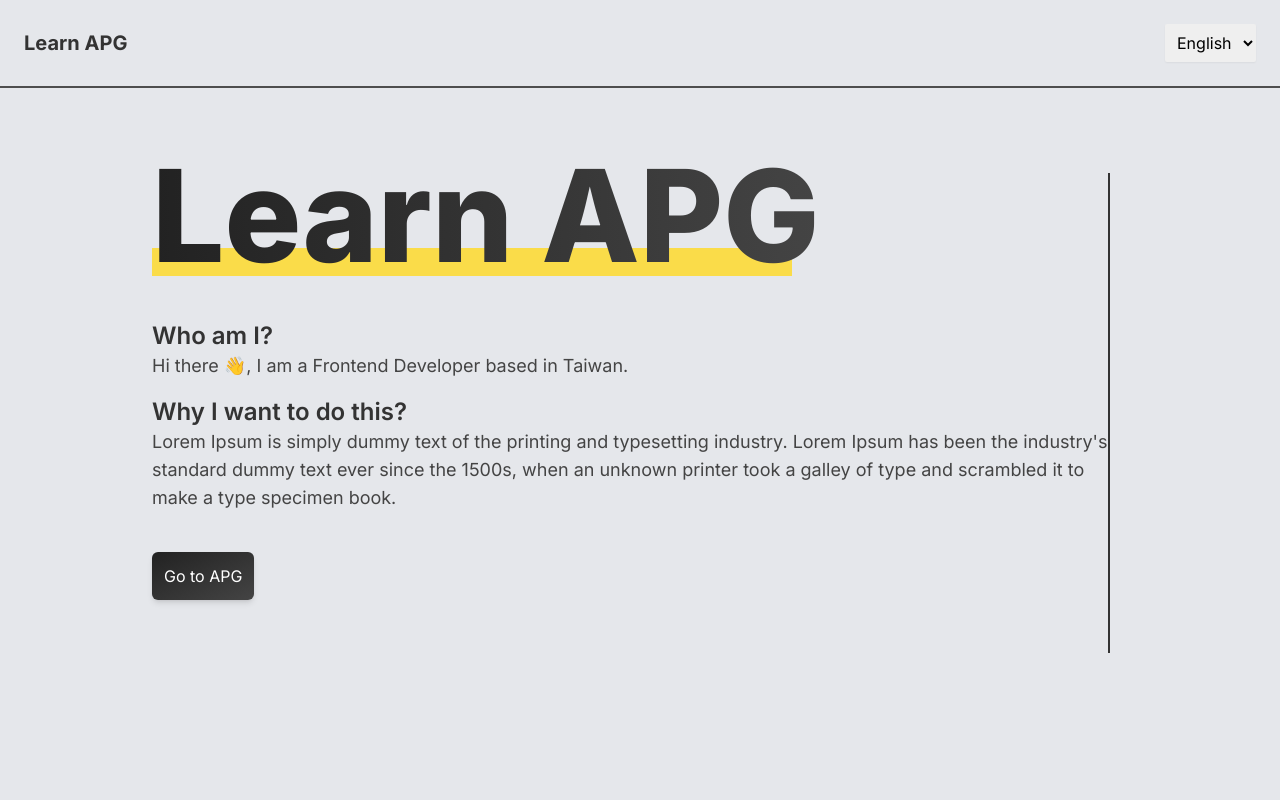
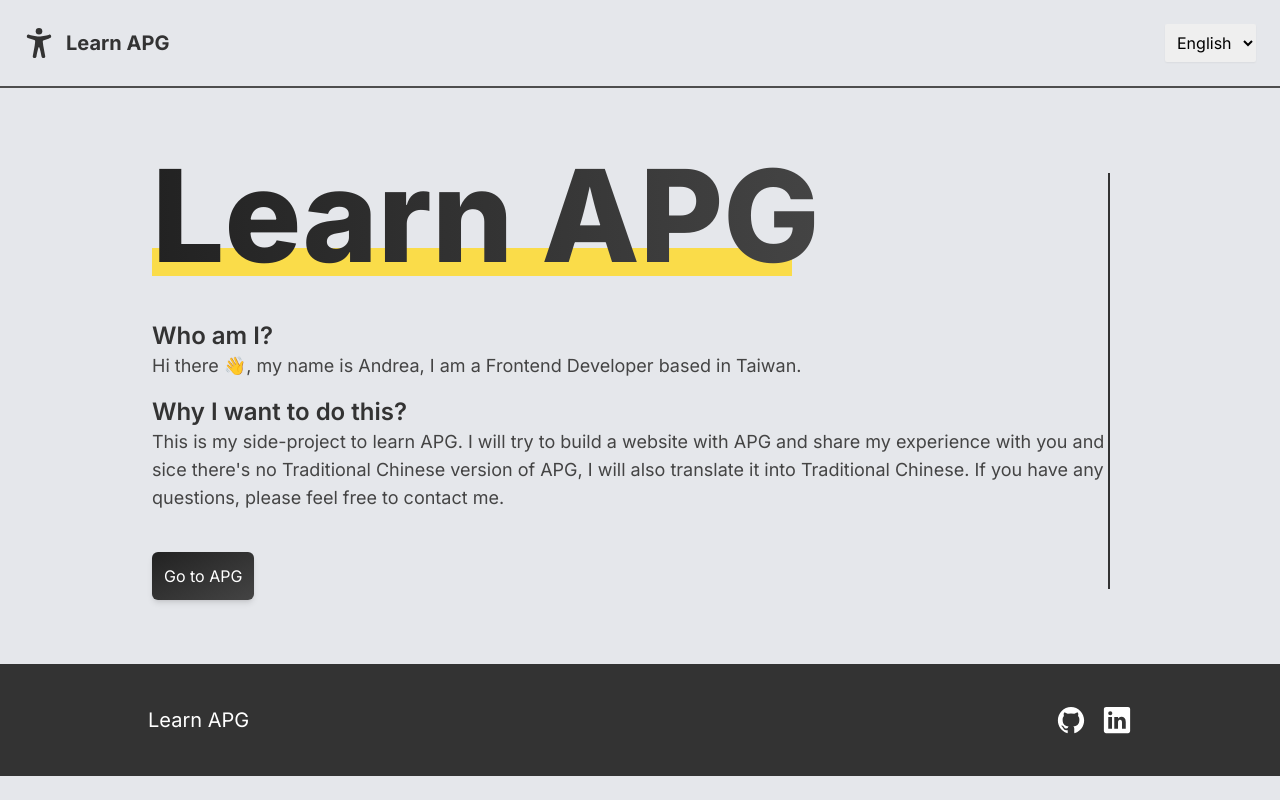
Before and after one commit to AndreaFan123/learn_a11y_pattern, a Next.js app: page /en in a window 1280 px wide. Built offline with nearby package versions, Linux system fonts and the light colour scheme.

Commit message:
Add footer

```diff
--- a/app/[lang]/apg/[...route]/page.tsx
+++ b/app/[lang]/apg/[...route]/page.tsx
@@ -1,4 +1,4 @@
-import { Container } from '@/app/components/Container';
+import { Container } from '@/app/components/layout/Container';
 
 export default function Page() {
   return (
--- a/app/[lang]/layout.tsx
+++ b/app/[lang]/layout.tsx
@@ -32,7 +32,7 @@ export default async function RootLayout({
       <body className={inter.className}>
         <Navbar dictionary={d['navbar']} />
         {children}
-        {/* <Footer /> */}
+        <Footer />
       </body>
     </html>
   );
--- a/app/components/Footer.tsx
+++ b/app/components/Footer.tsx
@@ -1,7 +1,20 @@
+import Link from 'next/link';
+import { IoLogoGithub, IoLogoLinkedin } from 'react-icons/io5';
+
 export default function Footer() {
   return (
-    <footer>
-      <div>Footer</div>
+    <footer className="bg-[#333] w-screen h-28">
+      <div className="max-w-5xl h-full mx-auto p-5 flex justify-between items-center">
+        <h3 className="text-white text-xl">Learn APG</h3>
+        <div className="flex gap-4">
+          <Link href="https://github.com/AndreaFan123/learn_a11y_pattern">
+            <IoLogoGithub color="white" size={30} />
+          </Link>
+          <Link href="https://www.linkedin.com/in/andrea-fan-b98491b9/">
+            <IoLogoLinkedin color="white" size={30} />
+          </Link>
+        </div>
+      </div>
     </footer>
   );
 }
--- a/app/components/Navbar.tsx
+++ b/app/components/Navbar.tsx
@@ -1,5 +1,6 @@
 import Link from 'next/link';
 import LocaleSwitcher from './LocaleSwitcher';
+import { IoAccessibility } from 'react-icons/io5';
 import { Locale } from '@/i18n-config';
 
 export default function Navbar({
@@ -13,9 +14,14 @@ export default function Navbar({
     // <header className="w-full bg-gradient-to-r from-cyan-800 to-cyan-900 p-6">
     <header className="w-full p-6 border-b-2 border-[#4e4e4e]">
       <div className="flex justify-between items-center">
-        <h1 className="font-bold text-[#333333] text-xl">
-          <Link href="/en">{dictionary.welcome}</Link>
-        </h1>
+        <Link
+          href="/en"
+          className="flex items-center gap-3 font-bold text-[#333333] text-xl"
+        >
+          <IoAccessibility size={30} />
+          {dictionary.welcome}
+        </Link>
+
         <LocaleSwitcher />
       </div>
     </header>
--- a/app/styles/components/apg/apg-landing.css
+++ b/app/styles/components/apg/apg-landing.css
@@ -1,5 +1,5 @@
 .apg-wrapper {
-  @apply max-w-5xl mx-auto mt-16 flex flex-col items-start  gap-10 px-6;
+  @apply max-w-5xl mx-auto m-16 flex flex-col items-start  gap-10 px-6;
 }
 
 .apg-article-container {
--- a/app/styles/utilities/apg-landing.css
+++ b/app/styles/utilities/apg-landing.css
@@ -12,7 +12,7 @@ text-2xl font-semibold text-[#333];
 }
 
 .apg-vertical-line {
-  @apply md:border-[1px] md:border-[#333] md:h-[30rem] md:top-[21px] md:right-[170px] md:absolute md:-z-10;
+  @apply md:border-[1px] md:border-[#333] md:h-[26rem] md:top-[21px] md:right-[170px] md:absolute md:-z-10;
 }
 
 .apg-yellow-underline {
--- a/dictionaries/en.json
+++ b/dictionaries/en.json
@@ -4,10 +4,10 @@
   },
   "greeting": {
     "WhoAmITitle": "Who am I?",
-    "intro": "Hi there 👋, I am a Frontend Developer based in Taiwan.",
+    "intro": "Hi there 👋, my name is Andrea, I am a Frontend Developer based in Taiwan.",
     "goal": "Learn APG",
     "whyTitle": "Why I want to do this?",
-    "description": "Lorem Ipsum is simply dummy text of the printing and typesetting industry. Lorem Ipsum has been the industry's standard dummy text ever since the 1500s, when an unknown printer took a galley of type and scrambled it to make a type specimen book."
+    "description": "This is my side-project to learn APG. I will try to build a website with APG and share my experience with you and sice there's no Traditional Chinese version of APG, I will also translate it into Traditional Chinese. If you have any questions, please feel free to contact me."
   },
   "navigate": {
     "goto": "Go to"
--- a/dictionaries/zh-TW.json
+++ b/dictionaries/zh-TW.json
@@ -4,10 +4,10 @@
   },
   "greeting": {
     "WhoAmITitle": "我是誰？",
-    "intro": "Hi there 👋，我是來自台灣的前端工程師。",
+    "intro": "Hi there 👋，我是 Andrea, 我是來自台灣的前端工程師。",
     "goal": "學習 APG",
     "whyTitle": "關於這個專案",
-    "description": "督促自己學習無障礙之外，也希望可以透過翻譯留下繁體中文的相關資料。"
+    "description": "這是我的個人專案，主要是督促自己學習無障礙的 Patter 之外，也希望可以透過翻譯留下繁體中文的相關資料，如果你有任何問題，歡迎你聯絡我！"
   },
   "navigate": {
     "goto": "前往"
--- a/package.json
+++ b/package.json
@@ -10,6 +10,8 @@
   },
   "dependencies": {
     "@formatjs/intl-localematcher": "^0.2.32",
+    "@testing-library/jest-dom": "^5.16.5",
+    "@testing-library/react": "^14.0.0",
     "@types/node": "20.1.7",
     "@types/react": "18.2.6",
     "@types/react-dom": "18.2.4",
```
Also changed, not shown: app/components/layout/Container.tsx (renamed from app/components/Container.tsx), 1 other file (tests, documents, lock files or other folders).
